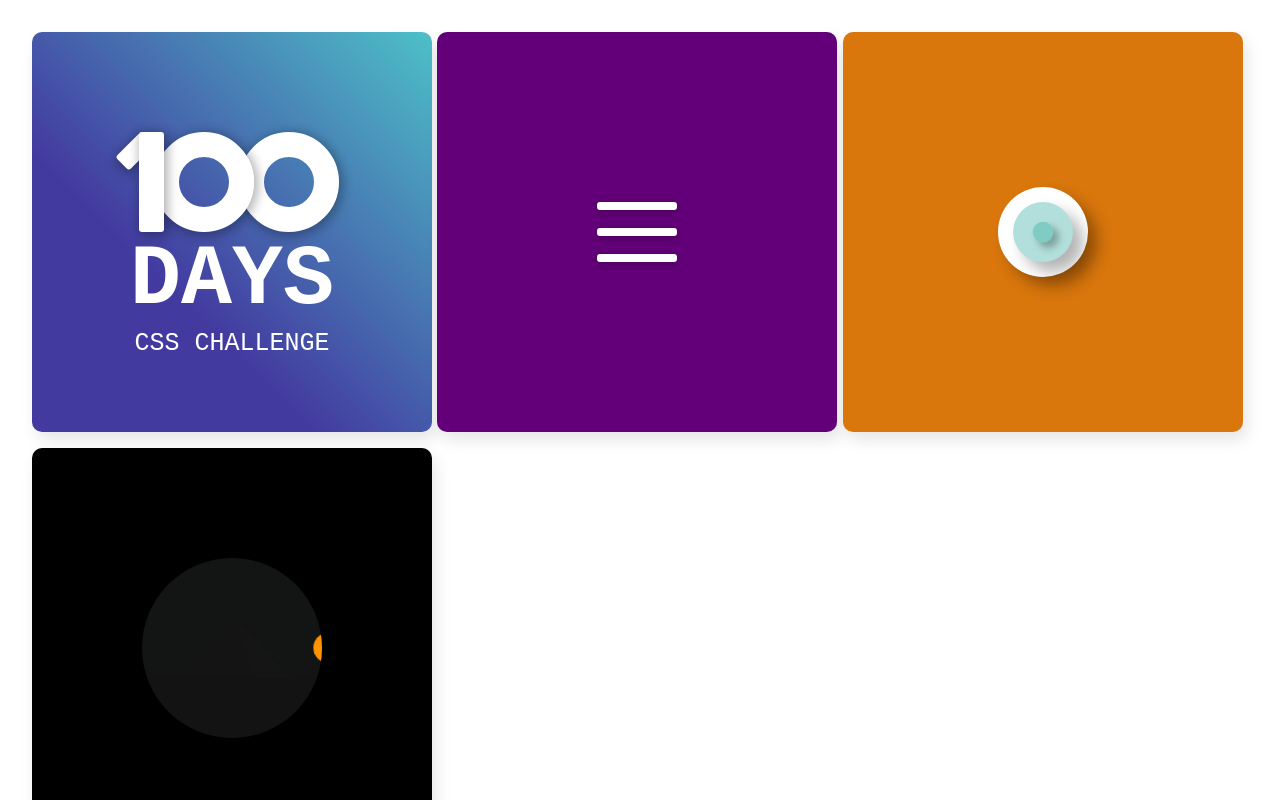
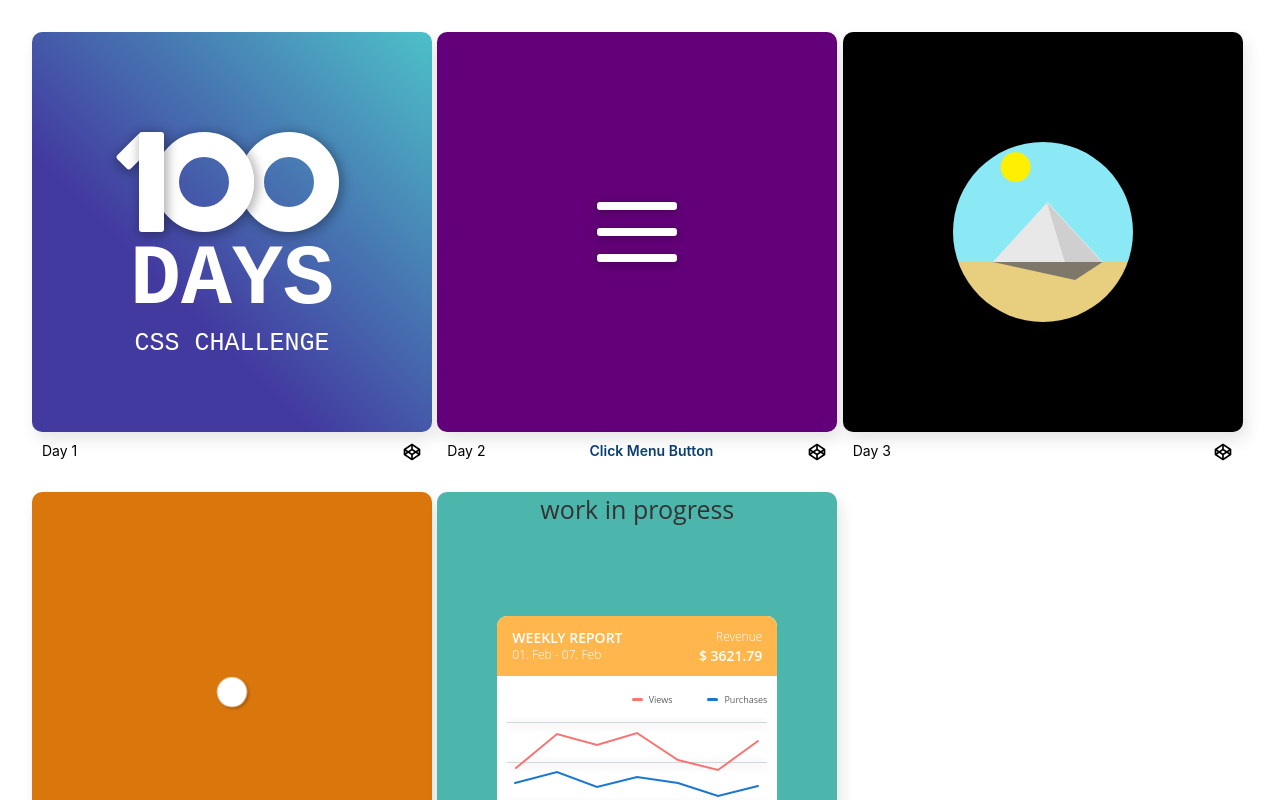
Before and after one commit to Khrebtova/css-portfolio, a React (Create React App) app: page / in a window 1280 px wide. Shown: the top 800 px of the page. Built offline with nearby package versions, Linux system fonts and the light colour scheme.

Commit message:
create details component with links to codePen

```diff
--- a/package.json
+++ b/package.json
@@ -8,6 +8,7 @@
     "@testing-library/user-event": "^13.5.0",
     "react": "^18.2.0",
     "react-dom": "^18.2.0",
+    "react-icons": "^4.7.1",
     "react-scripts": "5.0.1",
     "sass": "^1.57.1",
     "web-vitals": "^2.1.4"
--- a/src/App.js
+++ b/src/App.js
@@ -4,14 +4,16 @@ import Day1 from './components/day-1/day-1';
 import Day2 from './components/day-2/day-2';
 import Day4 from './components/day-4/day-4';
 import Day3 from './components/day-3/day-3';
+import Day5 from './components/day-5/day-5';
 
 function App() {
   return (
     <div className="App" >
       <Day1 />
       <Day2 />
+      <Day3 />
       <Day4 />
-      <Day3 />
+      <Day5 />
     </div>
   );
 }
--- a/src/components/day-1/day-1.jsx
+++ b/src/components/day-1/day-1.jsx
@@ -1,8 +1,10 @@
 import React from "react";
+import Details from "../details/details";
 import "./day-1.css";
 
 const Day1 = () => {
   return (
+    <div>
       <div className="day-1-frame">
         <div className="day-1-center">
           <div className="numbers">
@@ -17,6 +19,11 @@ const Day1 = () => {
           </div>
         </div>
       </div>
+      <Details
+        title="Day 1"
+        linkURL="https://codepen.io/Khrebtova/pen/KKBmvqB"
+      />
+    </div>
   );
 };
 
--- a/src/components/day-2/day-2.jsx
+++ b/src/components/day-2/day-2.jsx
@@ -1,4 +1,5 @@
 import React, { useState } from "react";
+import Details from "../details/details";
 import "./day-2.css";
 
 const Day2 = () => {
@@ -11,6 +12,7 @@ const Day2 = () => {
   };
 
   return (
+    <div>
       <div className="day-2-frame">
         <div className="day-2-center">
           <div
@@ -24,6 +26,12 @@ const Day2 = () => {
           </div>
         </div>
       </div>
+      <Details
+        title="Day 2"
+        linkURL="https://codepen.io/Khrebtova/pen/poZPdJN"
+        action="Click Menu Button"
+      />
+    </div>
   );
 };
 
--- a/src/components/day-3/day-3.jsx
+++ b/src/components/day-3/day-3.jsx
@@ -1,8 +1,10 @@
 import React from "react";
+import Details from "../details/details";
 import "./day-3.scss";
 
 const Day3 = () => {
   return (
+    <div>
       <div className="day-3-frame">
         <div className="day-3-center">
           <div className="window">
@@ -15,6 +17,11 @@ const Day3 = () => {
           </div>
         </div>
       </div>
+      <Details
+        title="Day 3"
+        linkURL="https://codepen.io/Khrebtova/pen/QWBOdvo"
+      />
+    </div>
   );
 };
 
--- a/src/components/day-3/day-3.scss
+++ b/src/components/day-3/day-3.scss
@@ -1,9 +1,7 @@
 .day-3-frame {
   position: relative;
-
   width: 400px;
   height: 400px;
-
   border-radius: 10px;
   box-shadow: 4px 8px 16px 0 rgba(0, 0, 0, 0.1);
   overflow: hidden;
@@ -25,7 +23,6 @@
   position: relative;
   width: 180px;
   height: 180px;
-
   border-radius: 50%;
   overflow: hidden;
 
--- a/src/components/day-4/day-4.jsx
+++ b/src/components/day-4/day-4.jsx
@@ -1,4 +1,5 @@
 import React from "react";
+import Details from "../details/details";
 import "./day-4.css";
 
 const Day4 = () => {
@@ -11,6 +12,7 @@ const Day4 = () => {
           <div className="circle small"></div>
         </div>
       </div>
+      <Details title="Day 4" linkURL="https://codepen.io/Khrebtova/pen/ZEjXEbG" />
     </div>
   );
 };
--- /dev/null
+++ b/src/components/details/details.jsx
@@ -0,0 +1,15 @@
+import React from 'react'
+import './details.scss'
+import {RiCodepenLine} from 'react-icons/ri';
+
+const Details = ({title='day', linkURL='https://codepen.io/Khrebtova/', action=""}) => {
+  return (
+    <div className='details'>
+        <p>{title}</p>
+        {action ? <p className='action'>{action}</p> : null }
+        <a href={linkURL} target='_blank' rel='noopener noreferrer'><RiCodepenLine className='CodePenIcon'/></a>
+    </div>
+  )
+}
+
+export default Details
--- /dev/null
+++ b/src/components/details/details.scss
@@ -0,0 +1,29 @@
+.details {
+    display: flex;
+    flex-direction: row;
+    justify-content: space-between;
+    width: 400px;
+    padding: 10px 0 10px 0;
+
+    p{
+        font-size: 14px;
+        margin-left: 10px;
+    }
+
+    .action {
+        font-weight: 600;
+        color: #083e73;
+    }
+
+    .CodePenIcon {
+        width: 20px;
+        height: 20px;
+        margin-right: 10px;
+        color: black;
+
+        &:hover {
+            color: #083e73;
+            transform: scale(1.1);
+        }
+    }
+}
```
Also changed, not shown: src/App.css (line endings or trailing spaces), 1 other file (tests, documents, lock files or other folders). Lines whose indentation alone changed are shown as unchanged.
